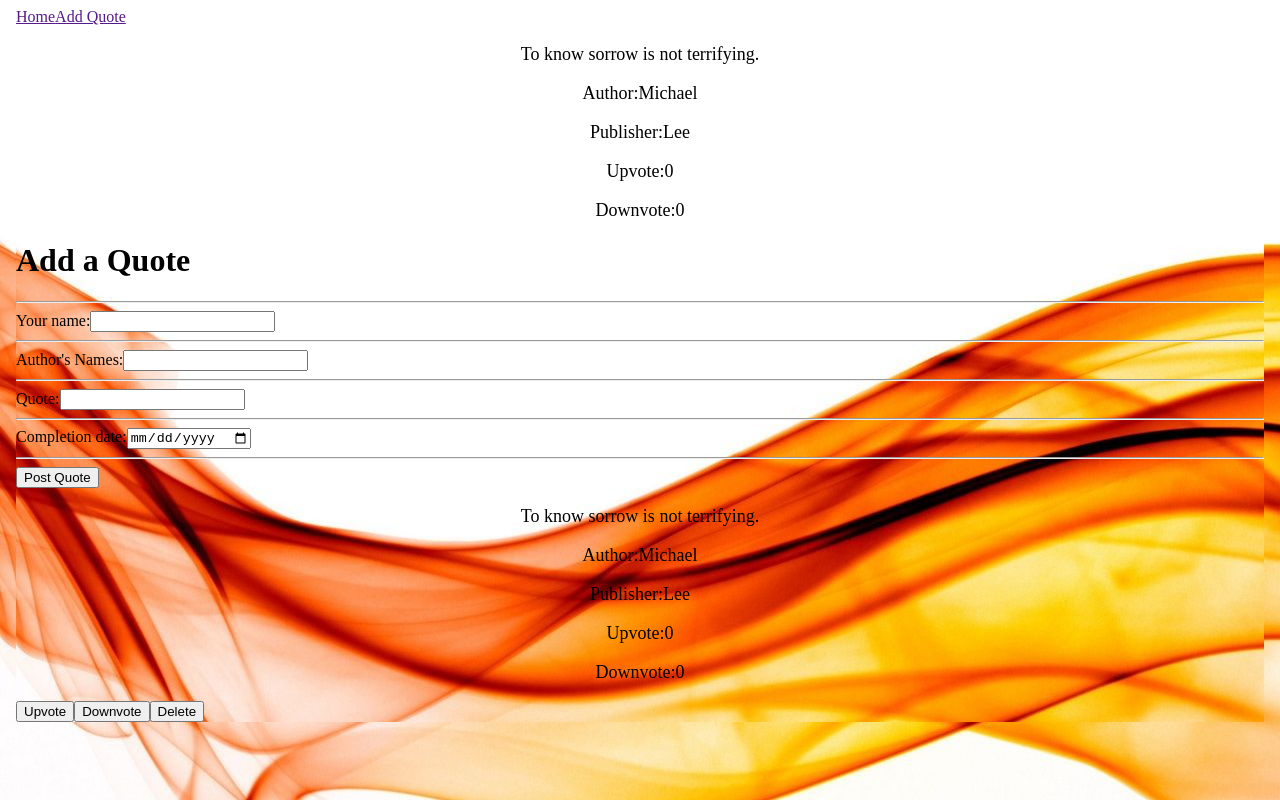
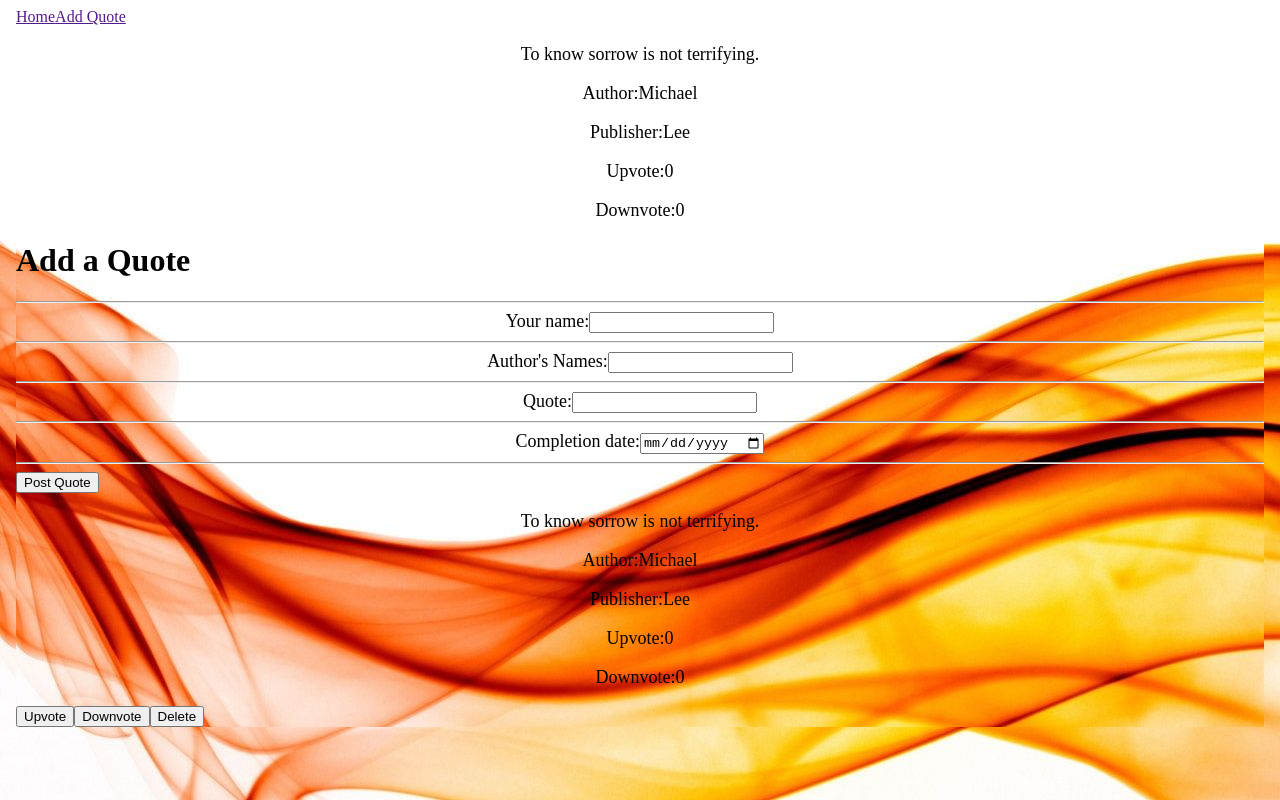
Before and after one commit to Mohamedlee27/IP, an Angular app in the folder IP/: page / in a window 1280 px wide. Built offline with nearby package versions, Linux system fonts and the light colour scheme.

Commit message:
aligned the form to the center

```diff
--- a/IP/src/app/form/form.component.css
+++ b/IP/src/app/form/form.component.css
@@ -0,0 +1,4 @@
+.field{
+    text-align: center;
+    font-size: 18px;
+}
```
